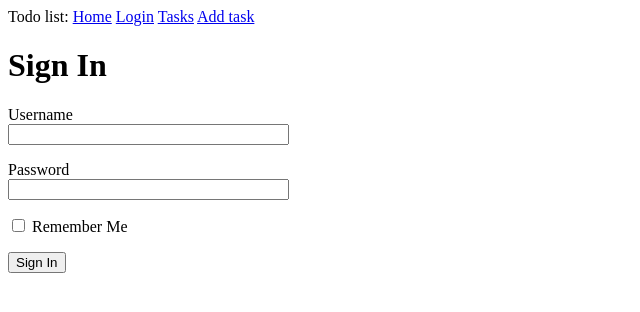
After one commit to NerdyBread/TODO-List, a Flask app: page /login in a window 1280 px wide. The commit adds this page. Shown: the top 312 px of the page, without its empty margins (0-640 px from the left). Run offline with Flask 2, Linux system fonts and the light colour scheme.

Commit message:
Way too much for one commit

```diff
--- a/app/__init__.py
+++ b/app/__init__.py
@@ -2,10 +2,12 @@ from flask import Flask
 from config import Config
 from flask_sqlalchemy import SQLAlchemy
 from flask_migrate import Migrate
+from flask_login import LoginManager
 
 app = Flask(__name__)
 app.config.from_object(Config)
 db = SQLAlchemy(app)
 migrate = Migrate(app, db)
+login = LoginManager(app)
 
 from app import routes, models
--- a/app/forms.py
+++ b/app/forms.py
@@ -1,10 +1,15 @@
 from flask_wtf import FlaskForm
-
-from wtforms import StringField, BooleanField, SubmitField
-from wtforms.validators import Length
+from wtforms import StringField, BooleanField, SubmitField, PasswordField
+from wtforms.validators import Length, DataRequired
 
 
 class SubmissionForm(FlaskForm):
 	task = StringField("Task", validators=[Length(min=1, max=87)])
 	urgent = BooleanField("Urgent")
 	submit = SubmitField("Add task")
+
+class LoginForm(FlaskForm):
+    username = StringField('Username', validators=[DataRequired()])
+    password = PasswordField('Password', validators=[DataRequired()])
+    remember_me = BooleanField('Remember Me')
+    submit = SubmitField('Sign In')
--- a/app/routes.py
+++ b/app/routes.py
@@ -1,8 +1,9 @@
-import re
-from flask import render_template, redirect, url_for, flash
+from flask import flash, redirect, render_template, url_for
+from flask_login import current_user, login_user
 
 from app import app
-from app.forms import SubmissionForm
+from app.forms import LoginForm, SubmissionForm
+from app.models import User
 
 task_list = []
 urgent_task_list = []
@@ -10,7 +11,12 @@ urgent_task_list = []
 @app.route("/")
 @app.route("/index")
 def index():
-	return render_template("index.html")
+	return render_template("index.html", title="Home")
+
+
+@app.route("/tasks")
+def tasks():
+	return render_template("tasks.html", title="Tasks", tasks=task_list, urgent_tasks=urgent_task_list)
 
 @app.route("/add", methods=["GET", "POST"])
 def add():
@@ -22,12 +28,24 @@ def add():
 		else:
 			task_list.append(task)
 		return redirect(url_for('tasks'))
-	return render_template("add.html", form=form)
+	return render_template("add.html", title="Add task", form=form)
 
-@app.route("/tasks")
-def tasks():
-	return render_template("tasks.html", tasks=task_list, urgent_tasks=urgent_task_list)
 
+@app.route("/login", methods=["GET", "POST"])
+def login():
+	if current_user.is_authenticated:
+		return redirect(url_for('index'))
+	form = LoginForm()
+	if form.validate_on_submit():
+		user = User.query.filter_by(username=form.username.data).first()
+		if user is None or not user.check_password(form.password.data):
+			flash('Invalid username or password')
+			return redirect(url_for('login'))
+		login_user(user, remember=form.remember_me.data)
+		return redirect(url_for('index'))
+	return render_template('login.html', title='Sign In', form=form)
+
+# For the task delete buttons
 @app.route("/delete/<index>")
 def delete(index):
 	task_list.pop(int(index)-1)
--- /dev/null
+++ b/app/templates/base.html
@@ -0,0 +1,19 @@
+<!DOCTYPE html>
+<html lang="en">
+	<head>
+		{% if title %}
+		<title>{{ title }} - Todo list</title>
+		{% else %}
+		<title>Welcome to Todo List</title>
+		{% endif %}
+	</head>
+	<body>
+		<div>
+			Todo list:
+				<a href="{{ url_for('index') }}">Home</a>
+				<a href="{{ url_for('login') }}">Login</a>
+				<a href="{{ url_for('tasks') }}">Tasks</a>
+				<a href="{{ url_for('add') }}">Add task</a>
+		</div>
+		{% block content %}{% endblock %}
+	</body>
--- /dev/null
+++ b/app/templates/login.html
@@ -0,0 +1,24 @@
+{% extends "base.html" %}
+
+{% block content %}
+    <h1>Sign In</h1>
+    <form action="" method="post" novalidate>
+        {{ form.hidden_tag() }}
+        <p>
+            {{ form.username.label }}<br>
+            {{ form.username(size=32) }}<br>
+            {% for error in form.username.errors %}
+            <span style="color: red;">[{{ error }}]</span>
+            {% endfor %}
+        </p>
+        <p>
+            {{ form.password.label }}<br>
+            {{ form.password(size=32) }}<br>
+            {% for error in form.password.errors %}
+            <span style="color: red;">[{{ error }}]</span>
+            {% endfor %}
+        </p>
+        <p>{{ form.remember_me() }} {{ form.remember_me.label }}</p>
+        <p>{{ form.submit() }}</p>
+    </form>
+{% endblock %}
```
Also changed, not shown: app/models.py (+14 -1 lines), app/templates/add.html (+3 -8 lines), app/templates/index.html (+5 -10 lines), app/templates/tasks.html (+11 -39 lines).
